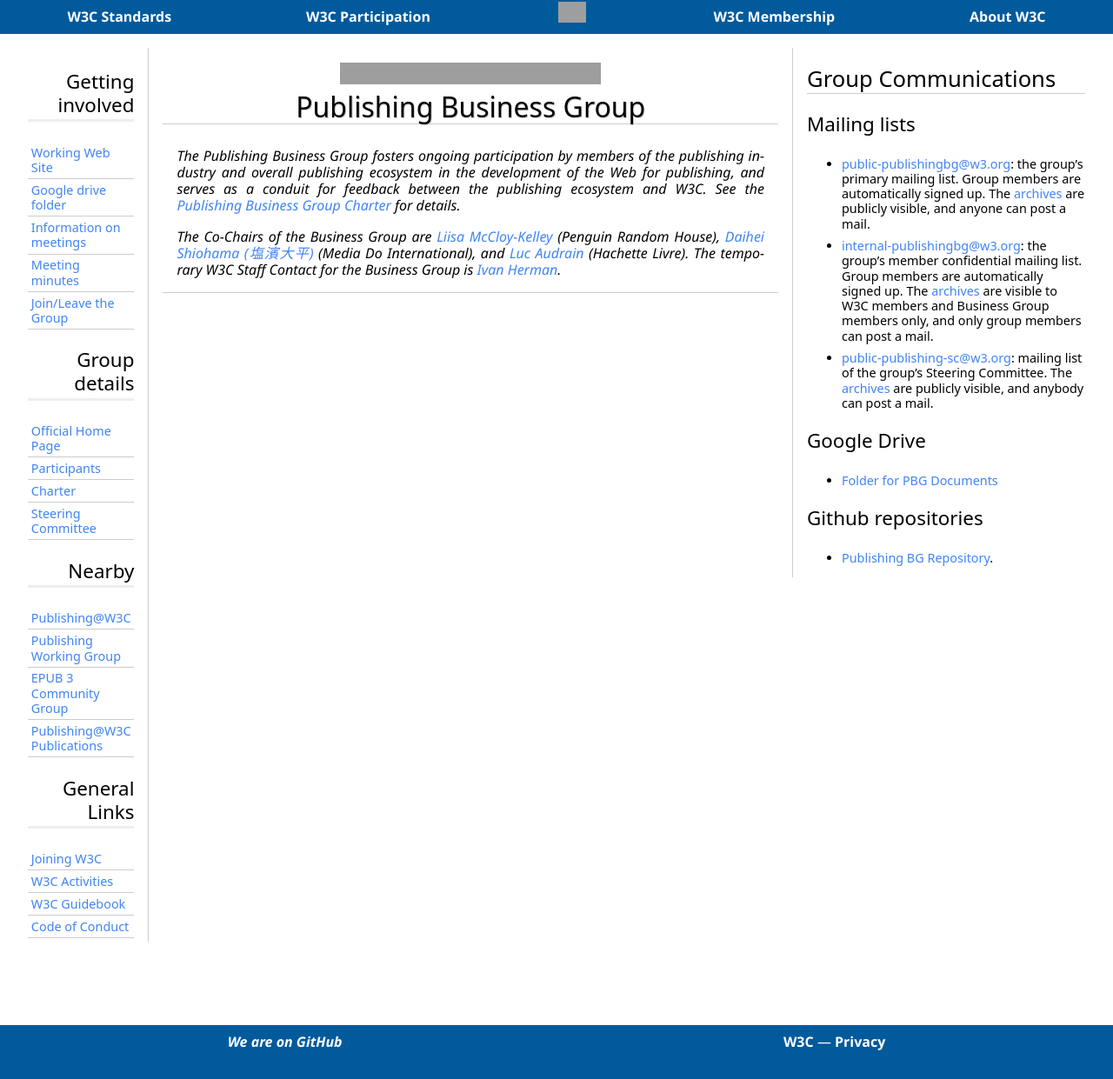
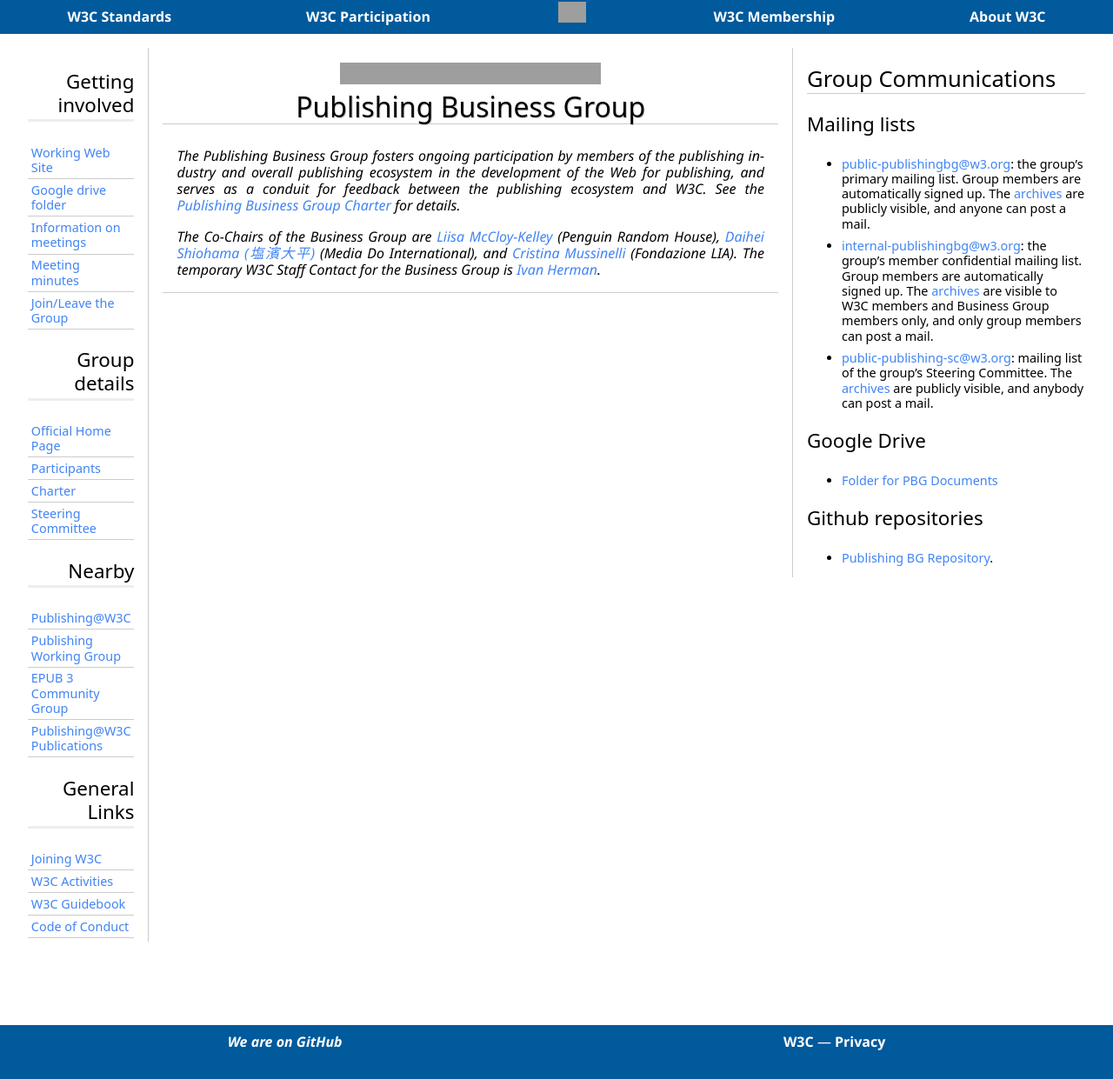
Before and after one commit to w3c/publ-bg, a Jekyll site: the page built from index.md, in a window 1280 px wide. Shown: the whole page at 87% size. Built offline with Jekyll 4.4.1, drawn with Linux system fonts in a browser that asks for light colours; some web fonts are replaced; grey boxes are pictures that could not be loaded.

Commit message:
Update chair names
One more place where Luc was named.

```diff
--- a/index.md
+++ b/index.md
@@ -5,4 +5,4 @@ layout: home
 The Publishing Business Group fosters ongoing participation by members of the publishing industry and overall publishing ecosystem in the development of the Web for publishing, and serves as a conduit for feedback between the publishing ecosystem and W3C. See the [Publishing Business Group Charter](https://www.w3.org/2017/02/PublishingBGcharter) for details.
 
 
-The Co-Chairs of the Business Group are [Liisa McCloy-Kelley](mailto:LMcCloy-Kelley@randomhouse.com) (Penguin Random House), [Daihei Shiohama (塩濱大平)](mailto:shiohama@mediado.jp) (Media Do International), and [Luc Audrain](mailto:laudrain@hachette-livre.fr) (Hachette Livre). The temporary W3C Staff Contact for the Business Group is [Ivan Herman](mailto:ivan@w3.org).
+The Co-Chairs of the Business Group are [Liisa McCloy-Kelley](mailto:LMcCloy-Kelley@randomhouse.com) (Penguin Random House), [Daihei Shiohama (塩濱大平)](mailto:shiohama@mediado.jp) (Media Do International), and [Cristina Mussinelli](mailto:cristina.mussinelli@fondazionelia.org) (Fondazione LIA). The temporary W3C Staff Contact for the Business Group is [Ivan Herman](mailto:ivan@w3.org).
```
